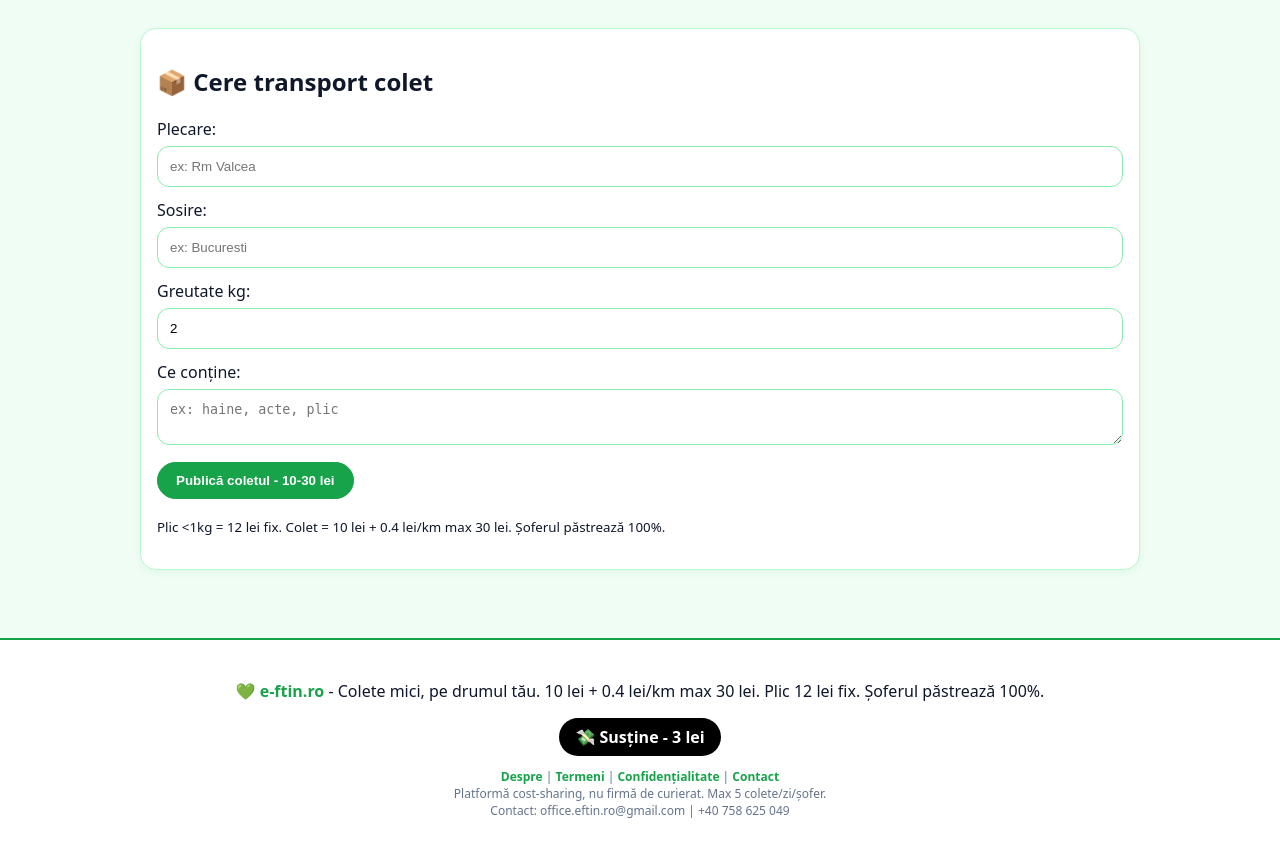
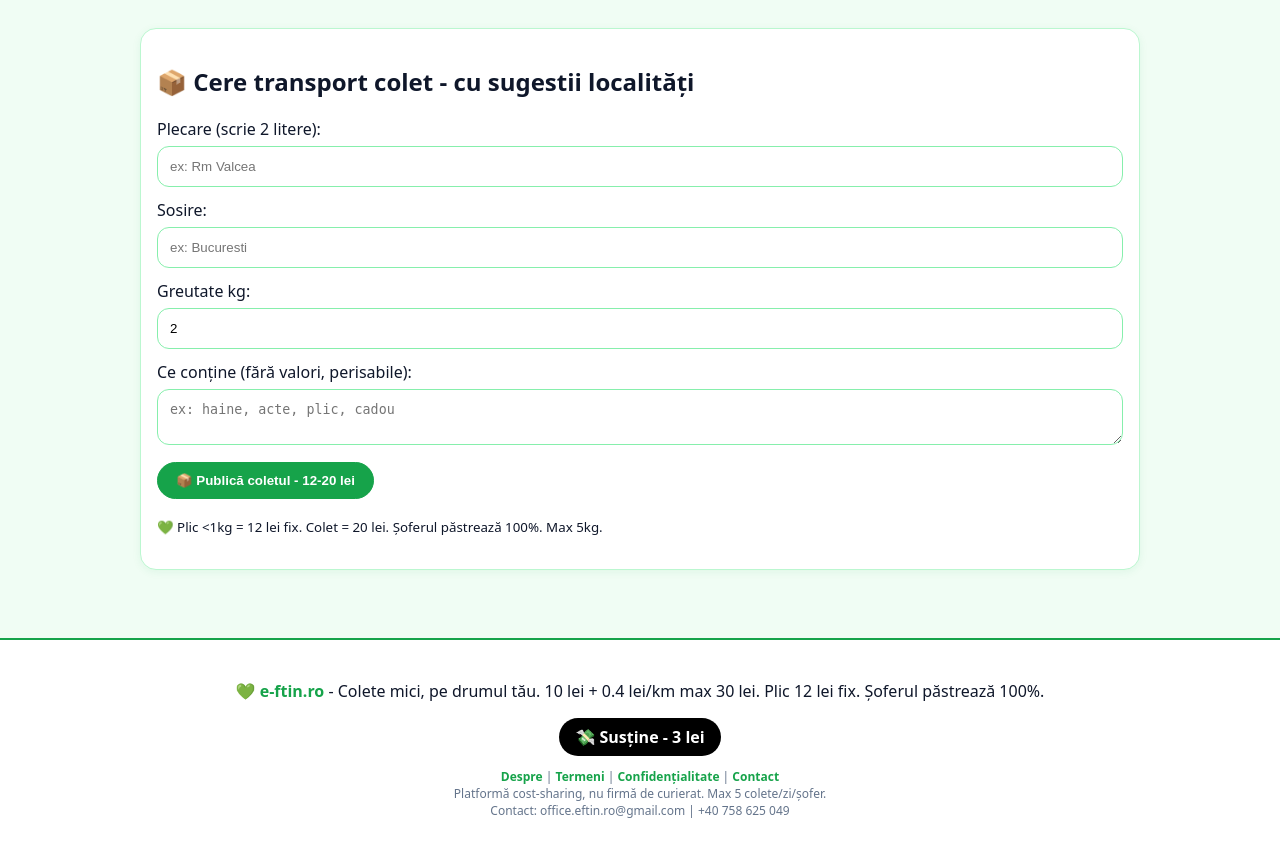
Before and after one commit to razvanflg/e-ftin, a Flask app: page /colet in a window 1280 px wide. Shown: the part 53-908 px from the top of the page. Run offline with Flask 3, Linux system fonts and the light colour scheme; the visitor is signed in with stand-in values (Sample User, id 1).

Commit message:
Update colet.html

```diff
--- a/templates/colet.html
+++ b/templates/colet.html
@@ -1 +1 @@
-{% extends "base.html" %}{% block content %}<div class="card"><h2>📦 Cere transport colet</h2><form method="POST"><label>Plecare:</label><input name="plecare" required placeholder="ex: Rm Valcea"><label>Sosire:</label><input name="sosire" required placeholder="ex: Bucuresti"><label>Greutate kg:</label><input type="number" step="0.1" name="greutate" value="2" required><label>Ce conține:</label><textarea name="descriere" required placeholder="ex: haine, acte, plic"></textarea><button class="btn">Publică coletul - 10-30 lei</button></form><p><small>Plic &lt;1kg = 12 lei fix. Colet = 10 lei + 0.4 lei/km max 30 lei. Șoferul păstrează 100%.</small></p></div>{% endblock %}
+{% extends "base.html" %}{% block content %}<div class="card"><h2>📦 Cere transport colet - cu sugestii localități</h2><form method="POST"><div class="autocomplete"><label>Plecare (scrie 2 litere):</label><input id="plecare" name="plecare" required placeholder="ex: Rm Valcea"><div id="list-plecare" class="autocomplete-list"></div></div><div class="autocomplete"><label>Sosire:</label><input id="sosire" name="sosire" required placeholder="ex: Bucuresti"><div id="list-sosire" class="autocomplete-list"></div></div><label>Greutate kg:</label><input type="number" step="0.1" name="greutate" value="2" required><label>Ce conține (fără valori, perisabile):</label><textarea name="descriere" required placeholder="ex: haine, acte, plic, cadou"></textarea><button class="btn">📦 Publică coletul - 12-20 lei</button></form><p><small>💚 Plic &lt;1kg = 12 lei fix. Colet = 20 lei. Șoferul păstrează 100%. Max 5kg.</small></p></div>{% endblock %}
```
